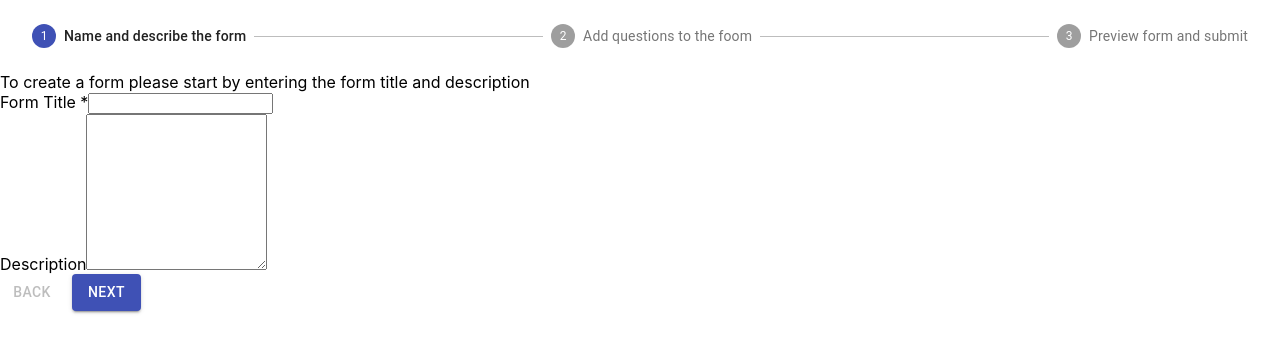
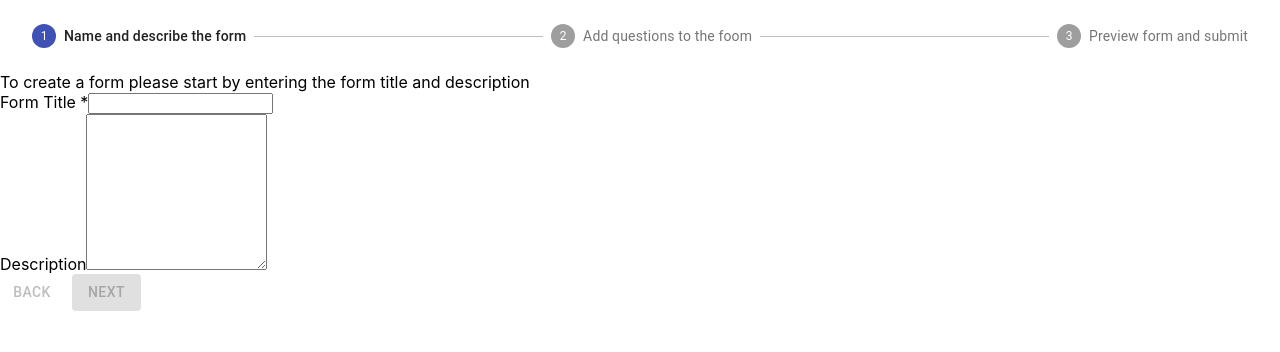
Before and after one commit to DerouicheMed/Customy, a React (Create React App) app in the folder client/: page / in a window 1280 px wide. Shown: the top 352 px of the page. Built offline with nearby package versions, Linux system fonts and the light colour scheme; the HTML template or start-up script is replaced by a standard one.

Commit message:
:ok_hand: IMPROVE : make add buttons and next button disabled if form control is not respected

```diff
--- a/client/src/pages/create_form_components/formSecondStep.jsx
+++ b/client/src/pages/create_form_components/formSecondStep.jsx
@@ -44,7 +44,15 @@ const FormSecondStep = () => {
   const loadQuestionButton = () => {
     if (form.questionIndex === -1)
       return (
-        <button className="btn btn-outline-primary" onClick={addQuestion}>
+        <button
+          className="btn btn-outline-primary"
+          onClick={addQuestion}
+          disabled={
+            form.questionText.length === 0 ||
+            (form.questionType === "multiple" &&
+              form.questionResponses.length === 0)
+          }
+        >
           <i className="fas fa-plus-circle" style={{ margin: 5 }}></i>
           Add this Question
         </button>
--- a/client/src/pages/create_form_components/formStepper.jsx
+++ b/client/src/pages/create_form_components/formStepper.jsx
@@ -123,6 +123,16 @@ export default function HorizontalLinearStepper() {
     */
   }
 
+  /**
+   * this function sets the next button to disabled according to conditions
+   */
+  const setNextButtonDisabled = () =>{
+    switch (activeStep){
+      case 0 : return ( form.formTitle.length ===0) ? true : false
+      case 1 : return ( form.formQuestions === undefined || form.formQuestions.length ===0) ? true : false
+    }
+  }
+
   return (
     <div className={classes.root}>
       <Stepper activeStep={activeStep}>
@@ -174,6 +184,7 @@ export default function HorizontalLinearStepper() {
                 color="primary"
                 onClick={handleNext}
                 className={classes.button}
+                disabled={ setNextButtonDisabled()}
               >
                 {activeStep === steps.length - 1 ? 'Finish' : 'Next'}
               </Button>
--- a/client/src/pages/create_form_components/questionForm.jsx
+++ b/client/src/pages/create_form_components/questionForm.jsx
@@ -149,8 +149,10 @@ const QuestionForm = () => {
             </div>
             {/********** Add resposnse button ************/}
             <div className="form-group" style={{textAlign : 'right'}}>
-              <button className="btn btn-outline-success" onClick={onAddNewResponse}>
-                <i className="fas fa-plus"></i>
+              <button className="btn btn-outline-success" onClick={onAddNewResponse}
+              disabled={ form.responseText.length===0}>
+                <i className="fas fa-plus-circle" style={{ margin: 5 }}></i>
+          Add response to this question
               </button>
             </div>
           </div>
```
